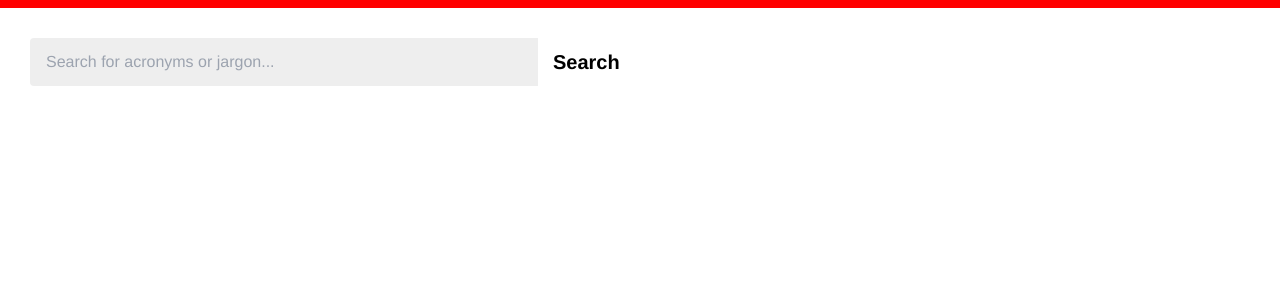
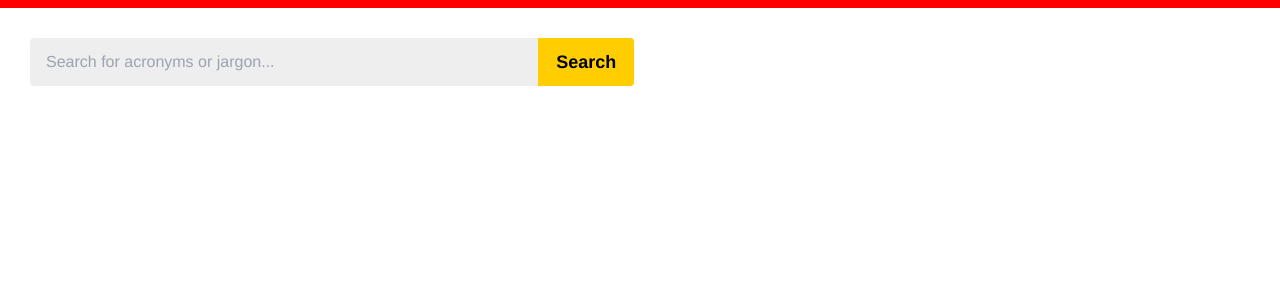
Before and after one commit to solensa/acrolist, a Next.js app: page / in a window 1280 px wide. Shown: the top 300 px of the page. Built offline with nearby package versions, Linux system fonts and the light colour scheme.

Commit message:
css for button

```diff
--- a/src/app/globals.css
+++ b/src/app/globals.css
@@ -59,6 +59,16 @@ body {
 .lor-border-red {
   border-top: 8px red solid;
 }
+.strong {
+  font-weight: 600;
+  font-size: 18px;
+}
+.italics {
+  font-style: italic;
+}
+.lor-yellow {
+  background-color: #ffcd00;
+}
 @layer utilities {
   .text-balance {
     text-wrap: balance;
```
